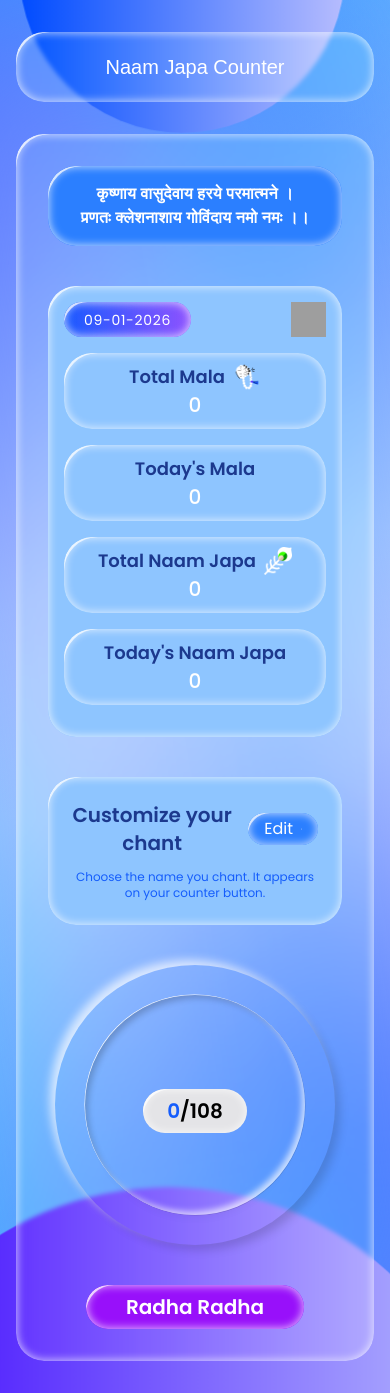
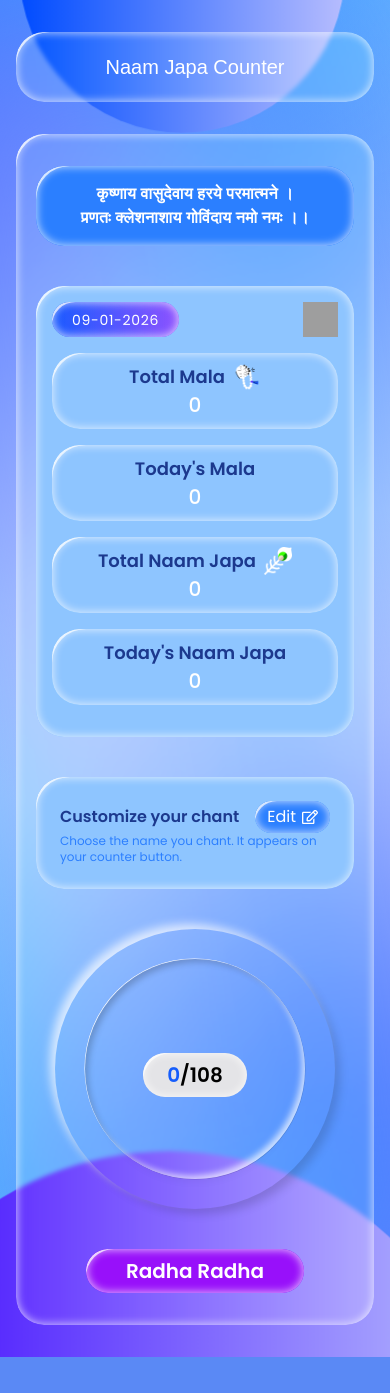
Before and after one commit to abhisharma54/Naam-Japa-Counter, a React (Vite) app: page / in a window 390 px wide. After the commit the page ends 1357 px from the top, so only its background shows below. Built offline with nearby package versions, Linux system fonts and the light colour scheme; grey boxes are pictures that could not be loaded; a web font is replaced by a local one.

Commit message:
fix: prevent edit button and icon layout issues on smaller screens

```diff
--- a/src/App.jsx
+++ b/src/App.jsx
@@ -58,7 +58,7 @@ function App() {
 
       <Navbar />
 
-      <main className="glassCard min-h-[80vh] py-8 px-8 flex flex-col items-center gap-10">
+      <main className="glassCard min-h-[80vh] py-8 px-5 flex flex-col items-center gap-10 sm:px-8">
         <MantraCard />
         <DataTab />
         <ChantUpdateCard />
--- a/src/components/ChantUpdateCard.jsx
+++ b/src/components/ChantUpdateCard.jsx
@@ -42,46 +42,50 @@ function ChantUpdateCard() {
     setData((prev) => ({ ...prev, chantName: chant }));
     setSuccess("Chant renamed");
     setChant("");
-    setOpen(false)
+    setOpen(false);
 
     setTimeout(() => setSuccess(""), 2000);
   };
 
   return !open ? (
-    <div className="glassCard flex flex-col gap-5 p-6 bg-blue-300 rounded-(--boxRadius) sm:w-125">
+    <div className="glassCard w-full flex flex-col gap-5 p-6 bg-blue-300 rounded-(--boxRadius) sm:w-125">
       <div className="flex flex-col items-start">
-        <div className="w-full flex gap-4 items-center justify-between">
-          <h1 className="text-blue-900 text-xl font-semibold">
+        <div className="w-full flex items-center justify-between gap-2 sm:gap-4">
+          <h1 className="min-w-0 text-left text-base sm:text-xl font-semibold text-blue-900">
             Customize your chant
           </h1>
+
           <button
+            type="button"
             onClick={() => setOpen(true)}
-            className="glassCard px-4 py-1 text-white bg-blue-500 flex gap-2 items-center cursor-pointer hover:scale-110 active:scale-100"
+            className="glassCard flex shrink-0 items-center gap-1.5 sm:gap-2 px-3 sm:px-4 py-1 text-white bg-blue-500 cursor-pointer transition-transform hover:scale-105 active:scale-100"
           >
-            <p>Edit</p>
-            <FaRegEdit />
+            <span>Edit</span>
+            <FaRegEdit className="shrink-0" />
           </button>
         </div>
-        <p className="mt-3 text-blue-600 text-xs sm:text-sm">
+        <p className="text-blue-500 text-xs text-left sm:text-sm">
           Choose the name you chant. It appears on your counter button.
         </p>
       </div>
-      {success && <p className="glassCard px-5 py-2 text-sm tracking-wider bg-blue-500 text-white rounded-lg">{success || "Chant renamed"}</p>}
+      {success && (
+        <p className="glassCard px-5 py-2 text-sm tracking-wider bg-blue-500 text-white rounded-lg">
+          {success || "Chant renamed"}
+        </p>
+      )}
     </div>
   ) : (
     <div className="glassCard flex flex-col gap-5 p-6 bg-blue-300 rounded-(--boxRadius) sm:w-125">
       <div className="flex flex-col items-start">
         <div className="w-full flex gap-4 items-center justify-between">
-          <h1 className="text-blue-900 text-xl font-semibold">
+          <h1 className="text-blue-900 text-lg text-left font-semibold sm:text-xl">
             Customize your chant
           </h1>
-          <button
-            onClick={() => setOpen(false)}
-          >
+          <button onClick={() => setOpen(false)}>
             <IoIosCloseCircle className="glassCard text-3xl text-blue-500 cursor-pointer hover:scale-110 active:scale-100" />
           </button>
         </div>
-        <p className="mt-3 text-blue-600 text-xs text-justify sm:text-sm">
+        <p className="text-blue-500 text-xs text-left sm:text-sm">
           Choose the name you chant. It appears on your counter button.
         </p>
       </div>
```
